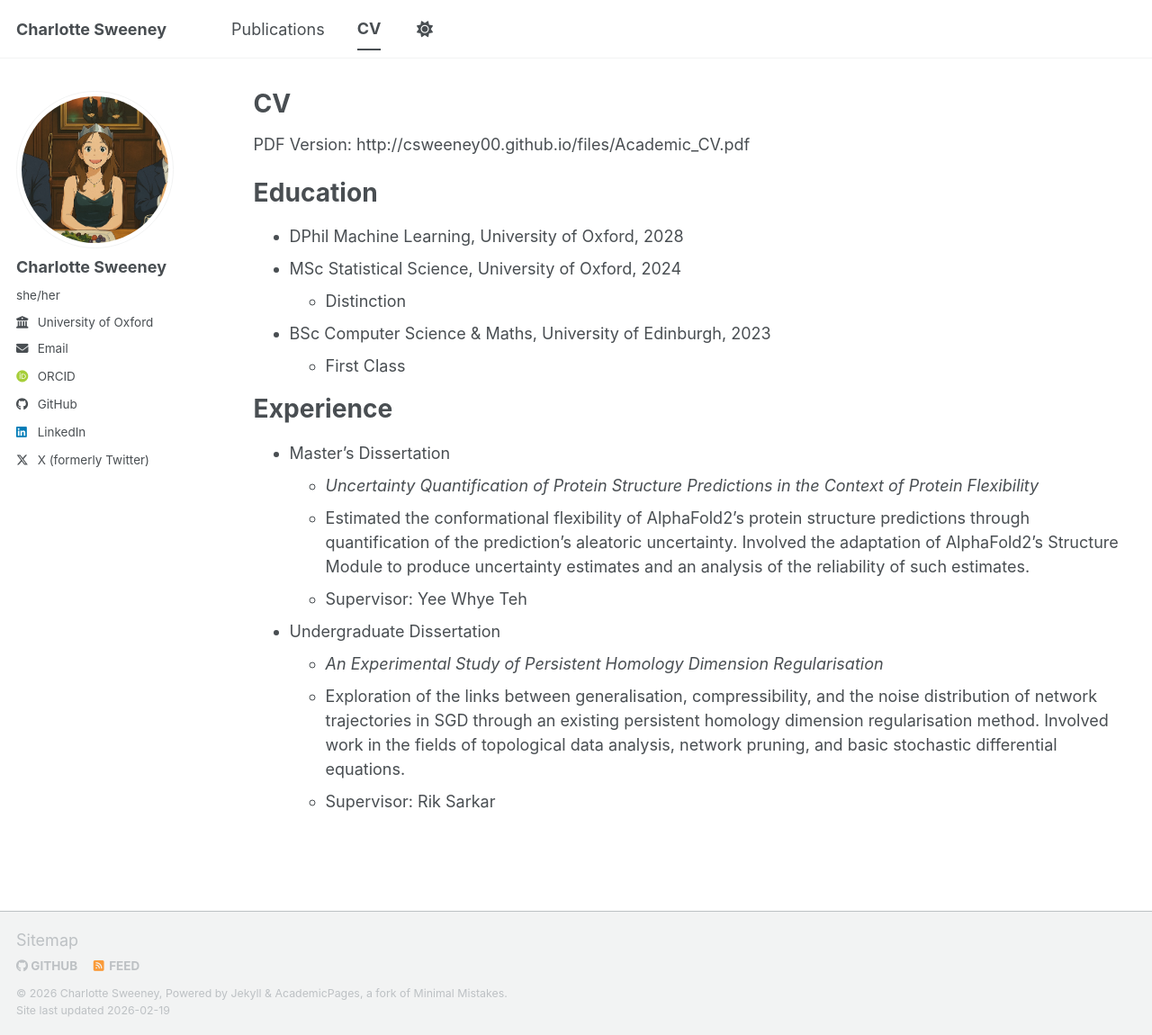
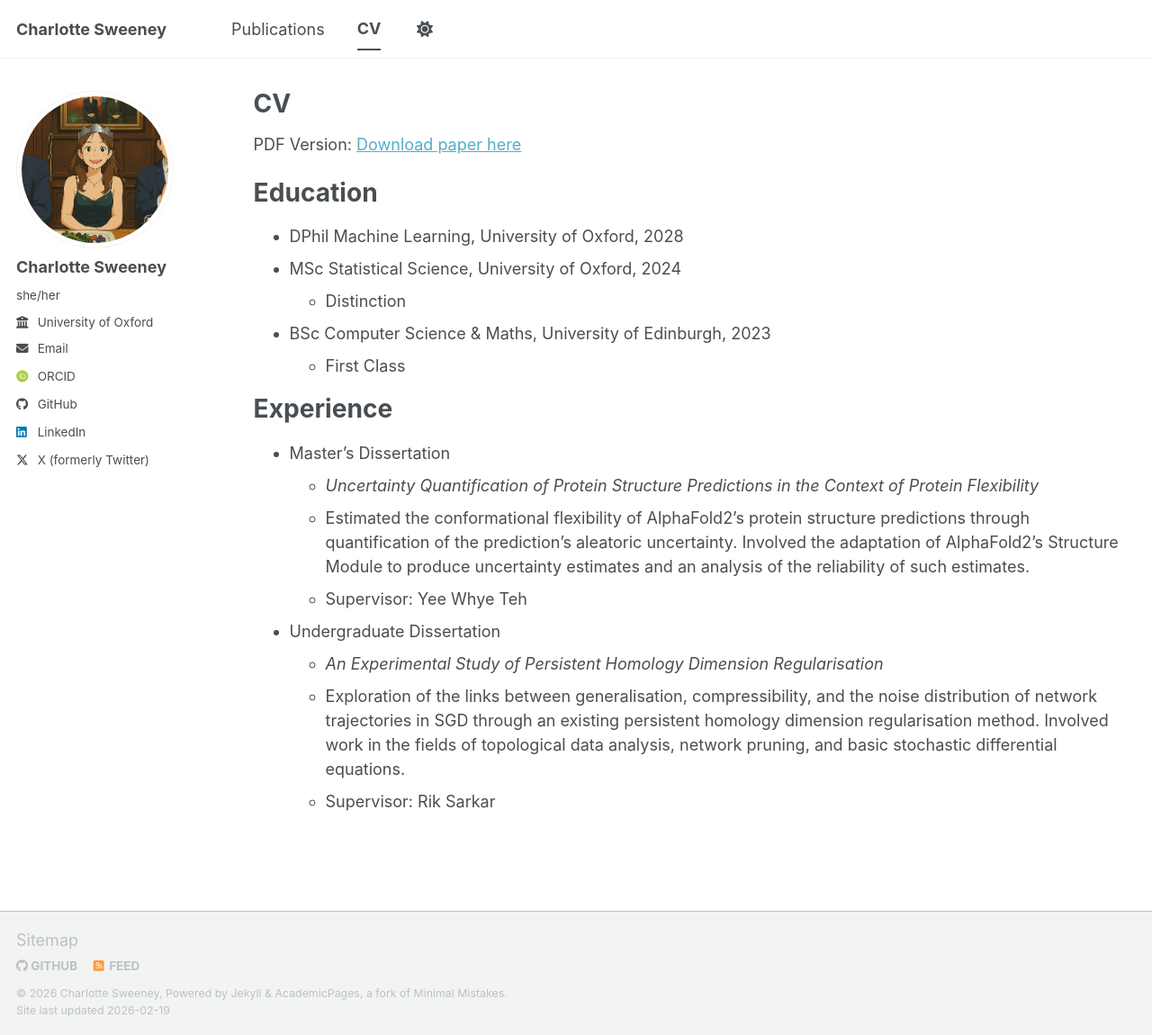
Before and after one commit to csweeney00/csweeney00.github.io, a Jekyll site: the page built from _pages/cv.md, in a window 1280 px wide and 1150 px high. Shown: the whole window at 90% size. Built offline with Jekyll 4.4.1, drawn with Linux system fonts in a browser that asks for light colours; some web fonts are replaced; a script bundle is joined from its source files by our own code; library files that are not in the unit come from our copies.

Commit message:
moreeee papers

```diff
--- a/_pages/cv.md
+++ b/_pages/cv.md
@@ -9,7 +9,7 @@ redirect_from:
 
 {% include base_path %}
 
-PDF Version: http://csweeney00.github.io/files/Academic_CV.pdf
+PDF Version: <a href='http://csweeney00.github.io/files/Academic_CV.pdf'>Download paper here</a>
 
 Education
 ======
```
Also changed, not shown: _publications/2024-12-15-workshop-mlsb_loop_uncertainty.md (+1 -1 lines).
